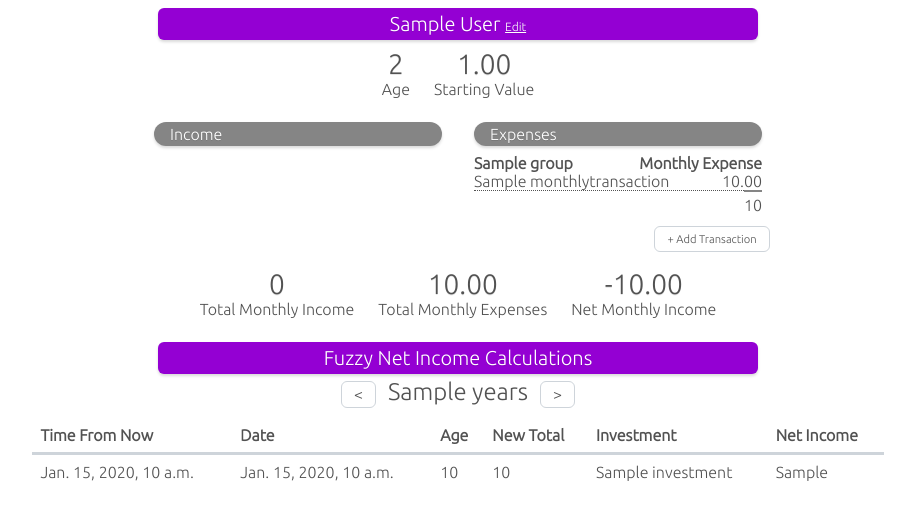
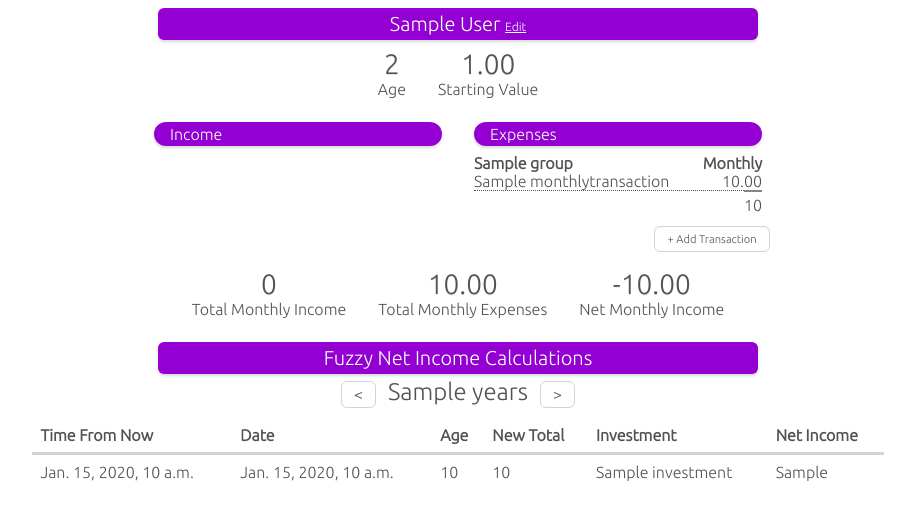
Before and after one commit to kershner/finance-app, a Django app: template templates/base.html in a window 1280 px wide. Shown: the top 520 px of the page, without its empty margins (182-1097 px from the left). Run offline with Django 3.2, Linux system fonts and the light colour scheme; a user stored in the database is signed in; tables that the repository leaves empty hold one stand-in row (values such as "Sample post"); the template is opened without the code that fills it: most values are stand-ins (such as "Sample title", 1, 10 or a date in 2020); parts of the project's set-up code (start-up, migrations or seed data) failed here and were passed over; some libraries are stand-ins or nearby versions.

Commit message:
refactoring

```diff
--- a/app/models.py
+++ b/app/models.py
@@ -10,7 +10,6 @@ import math
 class CustomUser(AbstractUser):
     birth_date = models.DateField(null=True, blank=True)
     starting_value = models.DecimalField(max_digits=14, decimal_places=2, null=True, blank=True)
-    use_colors = models.BooleanField(default=False)
 
     def get_current_age(self):
         return math.floor((date.today() - self.birth_date).days / 365)
@@ -112,7 +111,6 @@ TRANSACTION_TYPES = [
 
 
 class Group(models.Model):
-    type = models.CharField(max_length=2, choices=TRANSACTION_TYPES, default='ex')
     name = models.CharField(null=False, blank=False, max_length=100)
 
     def __str__(self):
--- a/app/settings.py
+++ b/app/settings.py
@@ -34,7 +34,6 @@ ALLOWED_HOSTS = []
 # Application definition
 INSTALLED_APPS = [
     'app',
-    'djmoney',
     'django.contrib.admin',
     'django.contrib.auth',
     'django.contrib.contenttypes',
--- a/static/css/main.css
+++ b/static/css/main.css
@@ -50,7 +50,7 @@ body, html {
   margin-top: 0.5em;
   padding: 0.2em 1em;
   border-radius: 0.75em;
-  background-color: #858585;
+  background-color: #9400d3;
   color: white;
 }
 .middle-section .transactions-body .transactions-list .transaction-group {
@@ -66,6 +66,8 @@ body, html {
   display: flex;
   justify-content: space-between;
   border-bottom: 1px dotted;
+}
+.middle-section .transactions-body .transactions-list .transaction-group .transaction:not(.group-total) {
   cursor: pointer;
 }
 .middle-section .transactions-body .transactions-list .transaction-group .transaction:hover:not(:last-child) {
@@ -157,12 +159,33 @@ body, html {
 }
 
 /* Utility stuff ******************************************************************************************************/
+.hidden {
+  display: none !important;
+}
+
 .component .component-title, .value-with-label p:first-child, .middle-section .transactions-body .transactions-list .transaction-list-title {
   text-shadow: rgba(0, 0, 0, 0.1) 0 0.5px 0.5px;
 }
 
 .component .component-title, .middle-section .transactions-body .transactions-list .transaction-list-title {
   box-shadow: 0 2px 3px 0 rgba(0, 0, 0, 0.15);
+}
+
+.component .component-title, .value-with-label p, body, html, .middle-section .transactions-body .transactions-list .transaction-group .transaction p {
+  padding: 0;
+  margin: 0;
+}
+
+.component, .middle-section .stats-section, .lower-section .predictions-table table {
+  margin: 0.5em auto;
+}
+
+.edit-transaction-form p select,
+.edit-transaction-form p input, .edit-transaction-form {
+  padding: 0.25em 0.5em;
+  background-color: white;
+  border-radius: 0.25em;
+  border: 1px solid #ced4da;
 }
 
 .value-with-label {
@@ -177,19 +200,6 @@ body, html {
 }
 .value-with-label p:first-child {
   font-size: 1.75em;
-}
-
-.component .component-title, body, html, .middle-section .transactions-body .transactions-list .transaction-group .transaction p, .value-with-label p {
-  padding: 0;
-  margin: 0;
-}
-
-.hidden {
-  display: none !important;
-}
-
-.component, .middle-section .stats-section, .lower-section .predictions-table table {
-  margin: 0.5em auto;
 }
 
 .section-content {
@@ -213,14 +223,6 @@ body, html {
   }
 }
 
-.edit-transaction-form p select,
-.edit-transaction-form p input, .edit-transaction-form {
-  padding: 0.25em 0.5em;
-  background-color: white;
-  border-radius: 0.25em;
-  border: 1px solid #ced4da;
-}
-
 .edit-transaction-form {
   padding: 0.5em;
 }
@@ -242,6 +244,7 @@ body, html {
 .edit-transaction-form .edit-transaction-form-upper .form-close {
   align-self: flex-end;
   margin-bottom: 0.5em;
+  padding: 0.5em 0.75em;
 }
 .edit-transaction-form p {
   display: flex;
--- a/static/js/main.js
+++ b/static/js/main.js
@@ -1,38 +1,11 @@
 let jsConfig = {
-    'useColors': undefined,
     'editTransactionsUrl': '',
     'editTransactionActonUrl': ''
 };
 
 jsConfig.init = function() {
-    if (jsConfig.useColors) {
-        jsConfig.colorElements();
-    }
-
     jsConfig.editTransactionClickEvent();
     jsConfig.addTransactionClickEvent();
-};
-
-jsConfig.colorElements = function() {
-    let randomTextColorElements = [
-        ...document.querySelectorAll('.value-with-label p:first-of-type'),
-        ...document.querySelectorAll('.expense-group-title'),
-        ...document.querySelectorAll('th')
-    ];
-    let randomBackgroundColorElements = [
-        ...document.querySelectorAll('.component-title')
-    ];
-
-    randomTextColorElements.forEach(element => {
-        element.style.color = randomColor({
-            'luminosity': 'bright'
-        });
-    });
-    randomBackgroundColorElements.forEach(element => {
-        element.style.backgroundColor = randomColor({
-            'luminosity': 'bright'
-        });
-    });
 };
 
 // Edit transaction click event
@@ -65,10 +38,8 @@ jsConfig.editTransactionClickEvent = function() {
 // Add transaction click event
 jsConfig.addTransactionClickEvent = function() {
     document.querySelector('.add-transaction-btn').addEventListener('click', function(e) {
-        let transactionRow = e.target;
-        let fullEndpoint = `${jsConfig.editTransactionsUrl}`;
-        fetchWrapper(fullEndpoint, 'get', {}, function(data) {
-            jsConfig.addEditTransactionForm(transactionRow, data);
+        fetchWrapper(jsConfig.editTransactionsUrl, 'get', {}, function(data) {
+            jsConfig.addEditTransactionForm(e.target, data);
         });
     });
 };
@@ -88,6 +59,13 @@ jsConfig.addEditTransactionForm = function(transactionRow, data) {
         });
     });
 
+    // TODO - left off here, want to be able to add new groups from the Edit Transaction Menu
+    wrapperDiv.querySelector('select[name="group"]').addEventListener('change', function(e) {
+        let select = e.target;
+        console.log(select.value);
+        console.log(typeof(select.value));
+    });
+
     document.body.appendChild(wrapperDiv);
 };
 
@@ -103,7 +81,7 @@ jsConfig.editTransactionFormAction = function(controlDiv) {
         'action': action,
         'transactionId': controlDiv.dataset.id
     };
-    fetchWrapper(jsConfig.editTransactionActonUrl, 'post', params, function(data) {
+    fetchWrapper(jsConfig.editTransactionActonUrl, 'post', params, function() {
         location.reload();
     });
 };
--- a/static/sass/main.sass
+++ b/static/sass/main.sass
@@ -59,7 +59,7 @@ body, html
         margin-top: 0.5em
         padding: 0.2em 1em
         border-radius: .75em
-        background-color: $dark-grey
+        background-color: $purple
         color: white
         @extend %text-shadow
         @extend %box-shadow
@@ -77,7 +77,8 @@ body, html
           display: flex
           justify-content: space-between
           border-bottom: 1px dotted
-          cursor: pointer
+          &:not(.group-total)
+            cursor: pointer
 
           &:hover:not(:last-child)
             background: $purple
@@ -175,11 +176,27 @@ body, html
           background-color: lighten($grey, 15%)
 
 /* Utility stuff ******************************************************************************************************/
+.hidden
+  display: none !important
+
 %text-shadow
   text-shadow: rgba(0, 0, 0, 0.1) 0 0.5px 0.5px
 
 %box-shadow
   box-shadow: 0 2px 3px 0 rgba(0, 0, 0, 0.15)
+
+%no-padding-margin
+  padding: 0
+  margin: 0
+
+%component-margins
+  margin: .5em auto
+
+%generic-card-styling
+  padding: .25em .5em
+  background-color: white
+  border-radius: .25em
+  border: 1px solid $grey
 
 // Value with label
 .value-with-label
@@ -196,16 +213,6 @@ body, html
     &:first-child
       font-size: 1.75em
       @extend %text-shadow
-
-%no-padding-margin
-  padding: 0
-  margin: 0
-
-.hidden
-  display: none !important
-
-%component-margins
-  margin: .5em auto
 
 .section-content
     display: flex
@@ -228,12 +235,6 @@ body, html
     @media (min-width: $small-breakpoint)
       max-width: 30em
       border-radius: 0.3em
-
-%generic-card-styling
-  padding: .25em .5em
-  background-color: white
-  border-radius: .25em
-  border: 1px solid $grey
 
 // Edit Transaction Form
 .edit-transaction-form
@@ -259,6 +260,7 @@ body, html
       align-self: flex-end
       @extend button
       margin-bottom: .5em
+      padding: 0.5em 0.75em
 
   p
     display: flex
--- a/templates/base.html
+++ b/templates/base.html
@@ -1,5 +1,4 @@
 {% load static %}
-{% load djmoney %}
 <!DOCTYPE html>
 <html>
 <head>
@@ -17,11 +16,9 @@
         {% include 'lower_section.html' %}
     {% endblock %}
 
-    <script type="text/javascript" src="{% static 'vendor/js/randomColor.js' %}"></script>
     <script type="text/javascript" src="{% static 'js/util.js' %}"></script>
     <script type="text/javascript" src="{% static 'js/main.js' %}"></script>
     <script type="text/javascript">
-        jsConfig.useColors = {{ request.user.use_colors|yesno:'true,false' }};
         jsConfig.editTransactionsUrl = '{% url 'edit-transaction' %}';
         jsConfig.editTransactionActonUrl = '{% url 'edit-transaction-action' %}';
         jsConfig.init();
--- a/templates/components/includes/transactions_table.html
+++ b/templates/components/includes/transactions_table.html
@@ -36,7 +36,7 @@
         {% endfor %}
 
         <!-- Group Total -->
-        <div class="transaction">
+        <div class="transaction group-total">
             <div class="transaction-name"></div>
             <div class="transaction-amount">
                 <p>{{ data.group_total|money_format }}</p>
--- a/templates/components/net_income_predictions_table.html
+++ b/templates/components/net_income_predictions_table.html
@@ -1,5 +1,6 @@
 {% load app_extras %}
 
+<a id="predictions-table"></a>
 <div class="component">
     <div class="component-title">
         Fuzzy Net Income Calculations
@@ -7,11 +8,11 @@
 
     <!-- Years to Project Form -->
     <div class="years-to-project-form">
-        <a href="/?years={{ years_to_project|add:-1 }}" class="years-to-project-control"><</a>
+        <a href="/?years={{ years_to_project|add:-1 }}#predictions-table" class="years-to-project-control"><</a>
         <div class="years-to-project-value">
             {{ years_to_project }} year{% if years_to_project != 1 %}s{% endif %}
         </div>
-        <a href="/?years={{ years_to_project|add:1 }}" class="years-to-project-control">></a>
+        <a href="/?years={{ years_to_project|add:1 }}#predictions-table" class="years-to-project-control">></a>
     </div>
 
     <!-- Net income predictions table -->
```
Also changed, not shown: app/views.py (+5 -18 lines), requirements.txt (added, +9 -0 lines), 1 other file.
